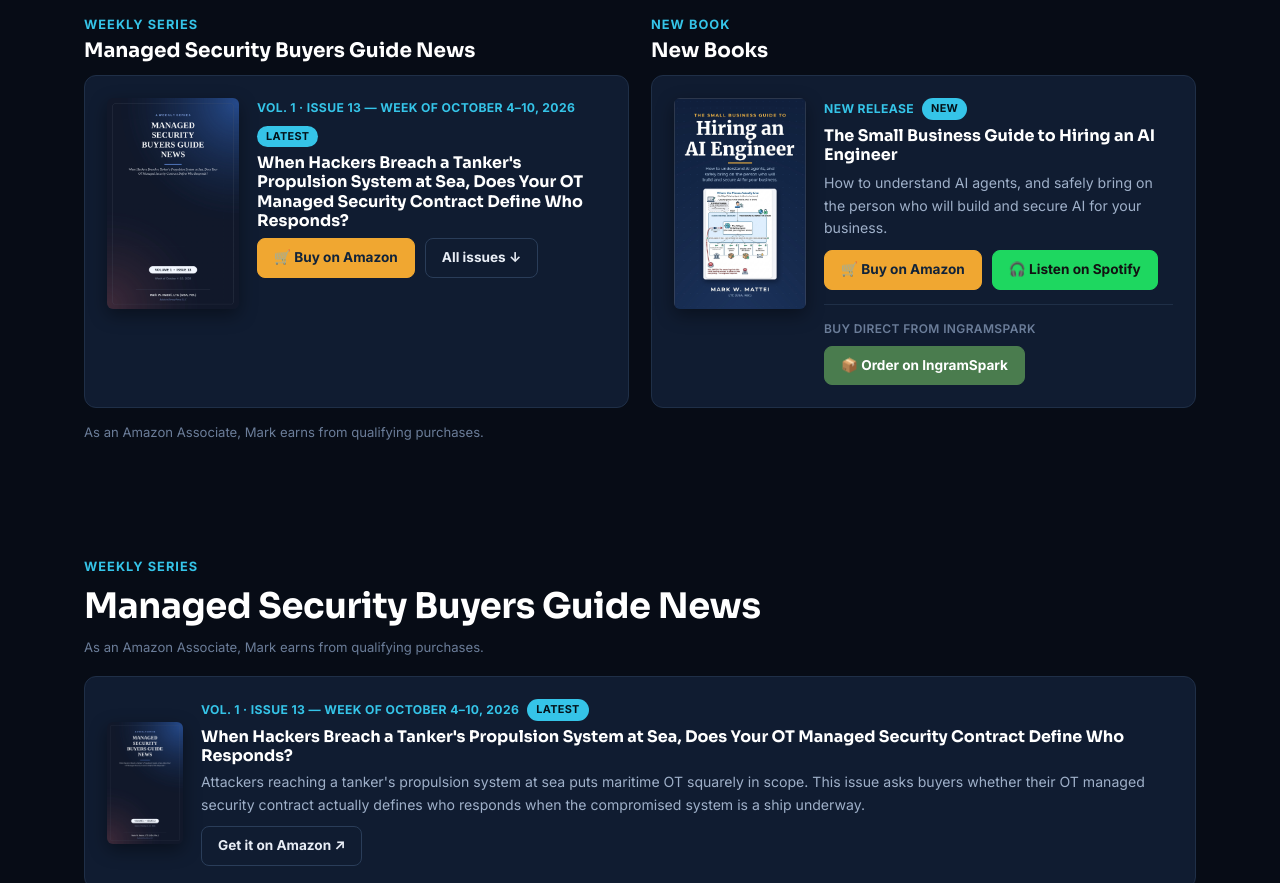
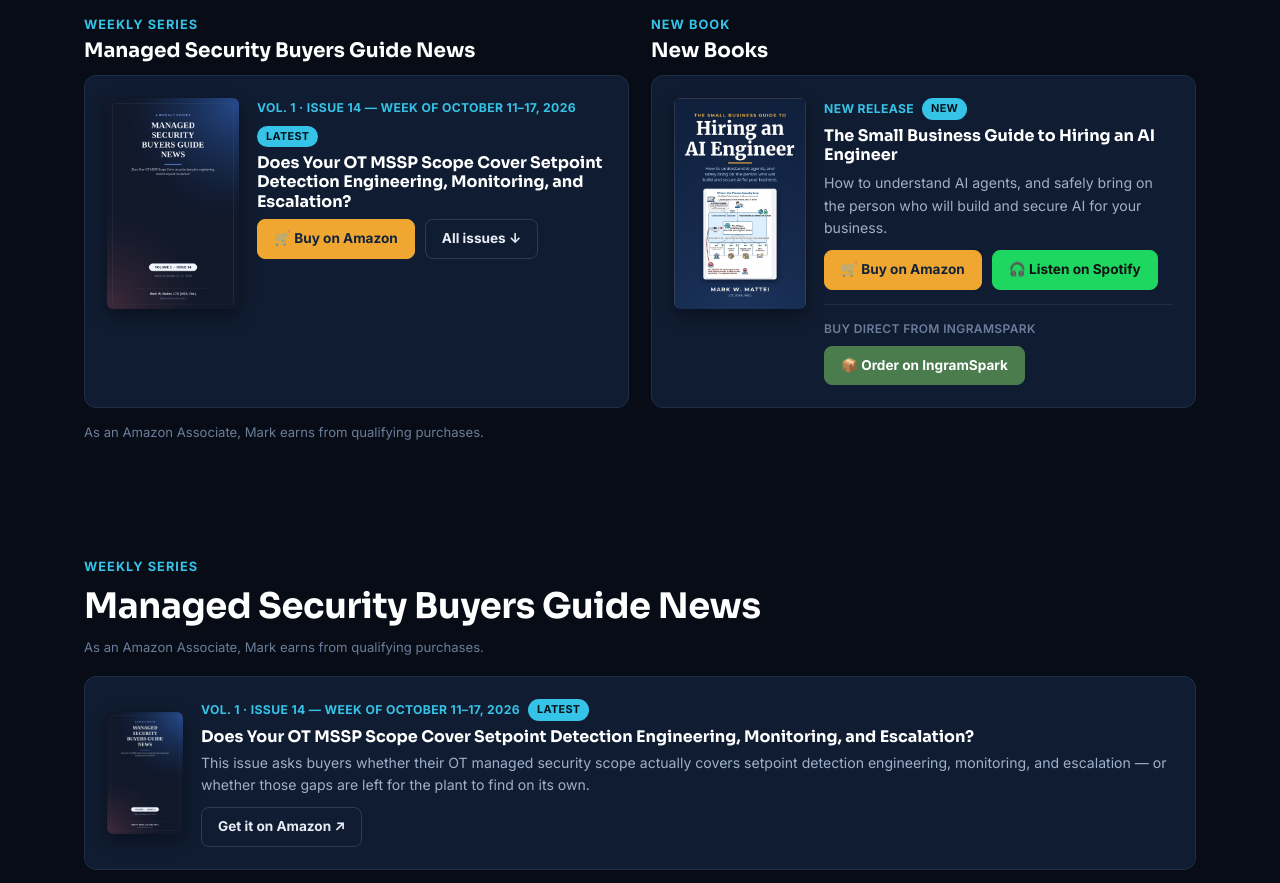
Before and after one commit to matteimw/btc-site, a plain HTML site: page books-articles.html in a window 1280 px wide. Shown: the part 351-1234 px from the top of the page. Drawn offline with Linux system fonts and the light colour scheme.

Commit message:
Add MSBG News Issue 14

```diff
--- a/assets/js/config.js
+++ b/assets/js/config.js
@@ -62,6 +62,10 @@
       url: "https://link.amazon/B0fX6MKBg",
     },
     {
+      title: "Managed Security Buyers Guide News — Vol. 1, Issue 14",
+      url: "https://link.amazon/B0ghKy2L8",
+    },
+    {
       title: "The Small Business Guide to Hiring an AI Engineer",
       url: "https://link.amazon/B0ctXjJWY",
     },
--- a/books-articles.html
+++ b/books-articles.html
@@ -48,12 +48,12 @@
           <h3>Managed Security Buyers Guide News</h3>
         </div>
         <div class="book-card release-card">
-          <img class="book-thumb book-thumb-lg" src="assets/images/books/msbg-news-issue-13-cover.jpg" alt="Cover: Managed Security Buyers Guide News, Volume 1, Issue 13" />
+          <img class="book-thumb book-thumb-lg" src="assets/images/books/msbg-news-issue-14-cover.jpg" alt="Cover: Managed Security Buyers Guide News, Volume 1, Issue 14" />
           <div>
-            <div class="issue-tag">Vol. 1 · Issue 13 — Week of October 4–10, 2026 <span class="latest-pill">Latest</span></div>
-            <h4>When Hackers Breach a Tanker's Propulsion System at Sea, Does Your OT Managed Security Contract Define Who Responds?</h4>
+            <div class="issue-tag">Vol. 1 · Issue 14 — Week of October 11–17, 2026 <span class="latest-pill">Latest</span></div>
+            <h4>Does Your OT MSSP Scope Cover Setpoint Detection Engineering, Monitoring, and Escalation?</h4>
             <div class="buy-btns">
-              <a class="btn btn-amazon btn-sm" href="https://link.amazon/B0fX6MKBg" target="_blank" rel="nofollow sponsored noopener">🛒 Buy on Amazon</a>
+              <a class="btn btn-amazon btn-sm" href="https://link.amazon/B0ghKy2L8" target="_blank" rel="nofollow sponsored noopener">🛒 Buy on Amazon</a>
               <a class="btn btn-outline btn-sm" href="#news-series">All issues ↓</a>
             </div>
           </div>
@@ -102,9 +102,21 @@
     <div class="news-issue-list">
 
       <div class="book-card news-issue">
+        <img class="book-thumb" src="assets/images/books/msbg-news-issue-14-cover.jpg" alt="Cover: Managed Security Buyers Guide News, Volume 1, Issue 14" />
+        <div>
+          <div class="issue-tag">Vol. 1 · Issue 14 — Week of October 11–17, 2026 <span class="latest-pill">Latest</span></div>
+          <h4>Does Your OT MSSP Scope Cover Setpoint Detection Engineering, Monitoring, and Escalation?</h4>
+          <p>
+            This issue asks buyers whether their OT managed security scope actually covers setpoint detection engineering, monitoring, and escalation — or whether those gaps are left for the plant to find on its own.
+          </p>
+          <a class="btn btn-outline btn-sm" href="https://link.amazon/B0ghKy2L8" target="_blank" rel="noopener">Get it on Amazon ↗</a>
+        </div>
+      </div>
+
+      <div class="book-card news-issue">
         <img class="book-thumb" src="assets/images/books/msbg-news-issue-13-cover.jpg" alt="Cover: Managed Security Buyers Guide News, Volume 1, Issue 13" />
         <div>
-          <div class="issue-tag">Vol. 1 · Issue 13 — Week of October 4–10, 2026 <span class="latest-pill">Latest</span></div>
+          <div class="issue-tag">Vol. 1 · Issue 13 — Week of October 4–10, 2026</div>
           <h4>When Hackers Breach a Tanker's Propulsion System at Sea, Does Your OT Managed Security Contract Define Who Responds?</h4>
           <p>
             Attackers reaching a tanker's propulsion system at sea puts maritime OT squarely in scope. This issue asks buyers whether their OT managed security contract actually defines who responds when the compromised system is a ship underway.
```
Also changed, not shown: about.html (+3 -3 lines), index.html (+4 -4 lines), assets/images/books/msbg-news-issue-14-cover.jpg (added).
